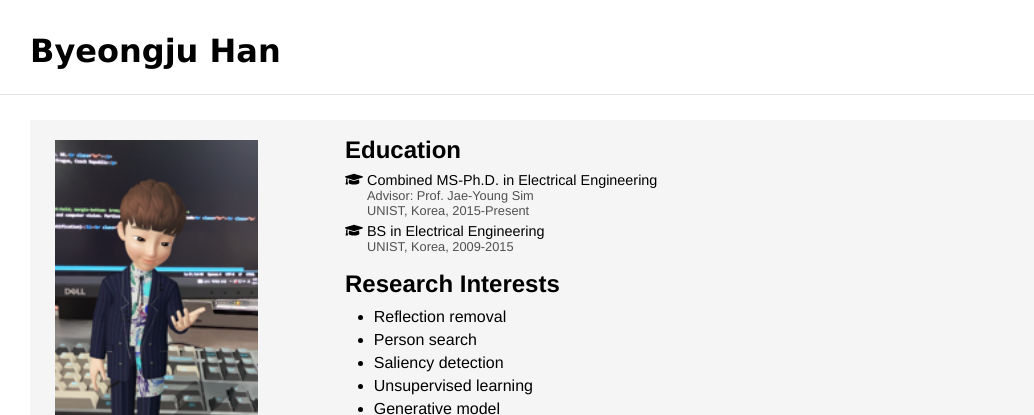
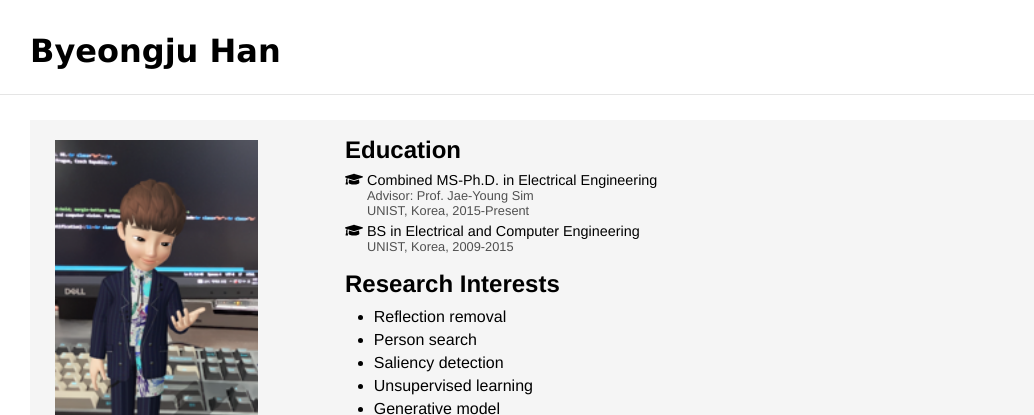
Before and after one commit to byeongjuhan/byeongjuhan.github.io, a Jekyll site: the page built from index.html, in a window 1280 px wide and 900 px high. Shown: the top 415 px of the window, without its empty margins (130-1164 px from the left). Built offline with Jekyll 4.4.1, drawn with Linux system fonts in a browser that asks for light colours; nearby versions of some CDN libraries.

Commit message:
BS department

```diff
--- a/index.html
+++ b/index.html
@@ -24,7 +24,7 @@ layout: default
 
             <li style="list-style: none;">
             <div >
-                <p class="prof-description1"><i class="fas fa-graduation-cap"></i> BS in Electrical Engineering <br class="br"></p>
+                <p class="prof-description1"><i class="fas fa-graduation-cap"></i> BS in Electrical and Computer Engineering <br class="br"></p>
                 <p class="prof-description2" style="margin-left: min(2.5vw,22px);">UNIST, Korea, 2009-2015</p>
             </div>
             </li>
```
